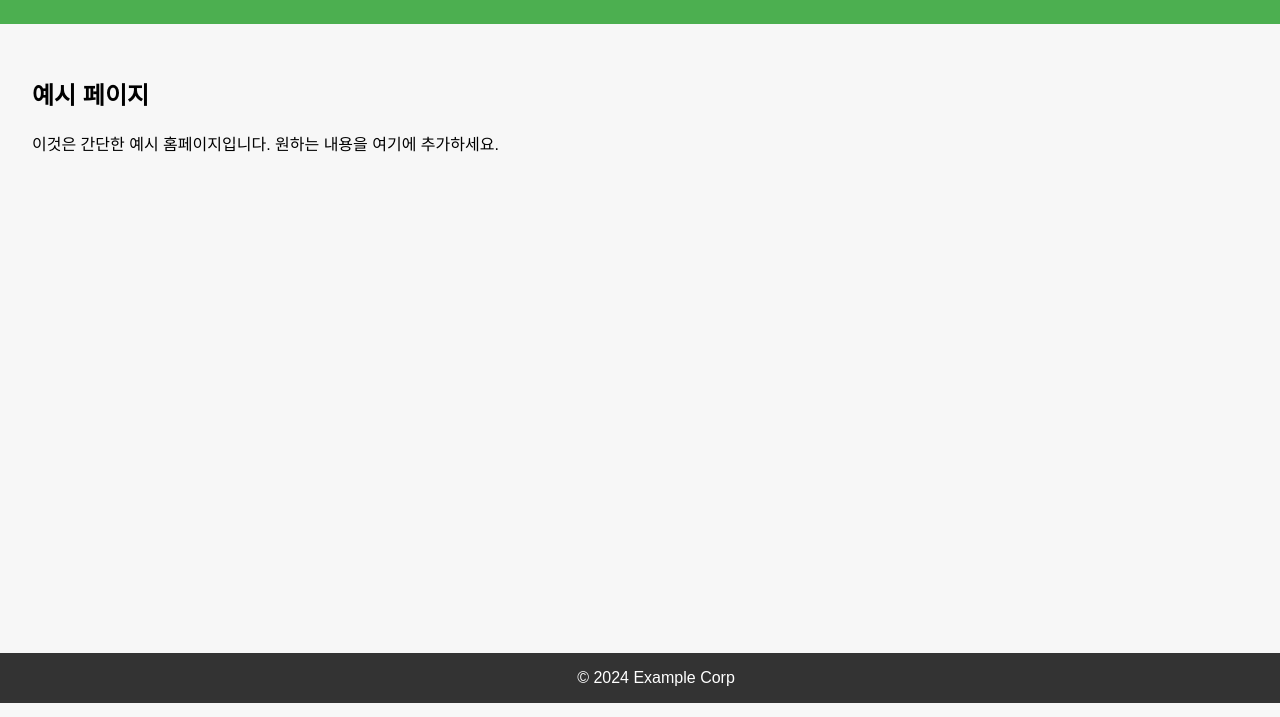
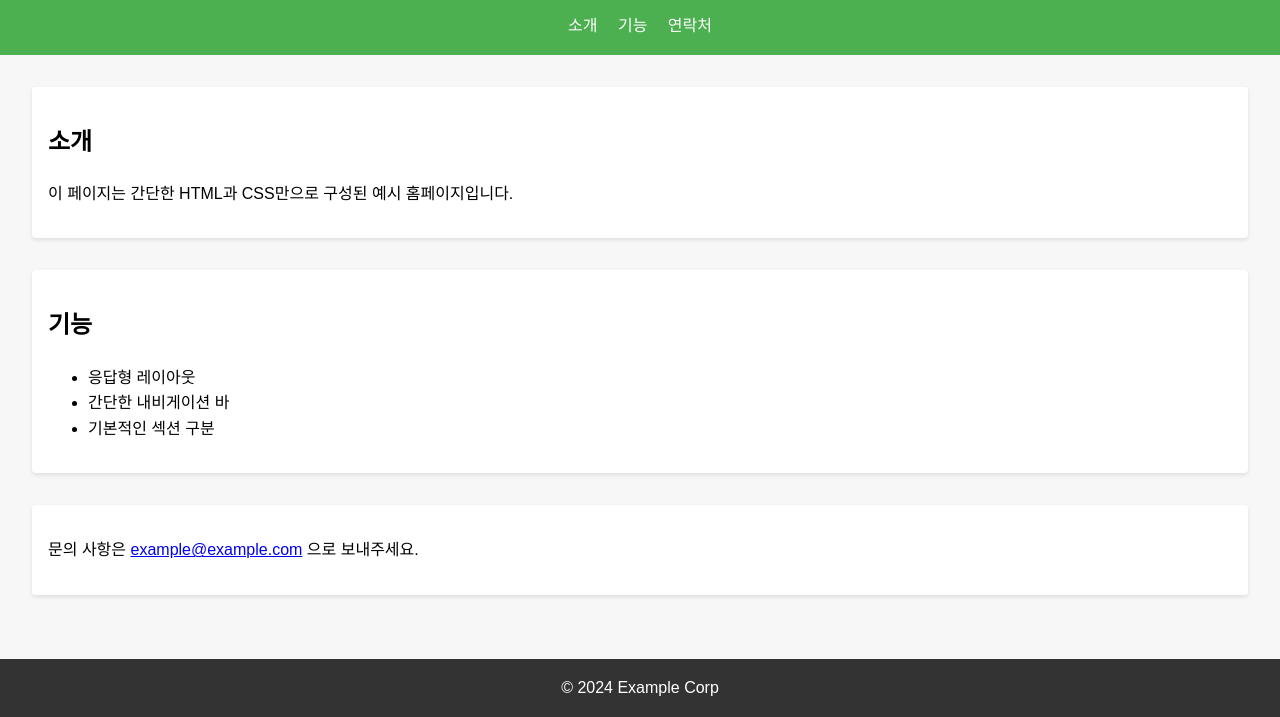
Before and after one commit to ssh9406/test, a plain HTML site: page index.html in a window 1280 px wide. Shown: the part 97-814 px from the top of the page. Drawn offline with Linux system fonts and the light colour scheme.

Commit message:
Improve example homepage and README

```diff
--- a/index.html
+++ b/index.html
@@ -9,6 +9,7 @@
             font-family: Arial, sans-serif;
             margin: 0;
             padding: 0;
+            line-height: 1.6;
             background-color: #f7f7f7;
         }
         header {
@@ -17,27 +18,57 @@
             padding: 1rem;
             text-align: center;
         }
+        nav {
+            margin-top: 0.5rem;
+        }
+        nav a {
+            color: white;
+            margin: 0 0.5rem;
+            text-decoration: none;
+        }
         main {
             padding: 2rem;
+        }
+        section {
+            margin-bottom: 2rem;
+            background-color: #fff;
+            padding: 1rem;
+            border-radius: 4px;
+            box-shadow: 0 2px 4px rgba(0,0,0,0.1);
         }
         footer {
             background-color: #333;
             color: white;
             text-align: center;
             padding: 1rem;
-            position: fixed;
-            bottom: 0;
-            width: 100%;
         }
     </style>
 </head>
 <body>
     <header>
         <h1>환영합니다!</h1>
+        <nav>
+            <a href="#intro">소개</a>
+            <a href="#features">기능</a>
+            <a href="#contact">연락처</a>
+        </nav>
     </header>
     <main>
-        <h2>예시 페이지</h2>
-        <p>이것은 간단한 예시 홈페이지입니다. 원하는 내용을 여기에 추가하세요.</p>
+        <section id="intro">
+            <h2>소개</h2>
+            <p>이 페이지는 간단한 HTML과 CSS만으로 구성된 예시 홈페이지입니다.</p>
+        </section>
+        <section id="features">
+            <h2>기능</h2>
+            <ul>
+                <li>응답형 레이아웃</li>
+                <li>간단한 내비게이션 바</li>
+                <li>기본적인 섹션 구분</li>
+            </ul>
+        </section>
+        <section id="contact">
+            <p>문의 사항은 <a href="mailto:example@example.com">example@example.com</a> 으로 보내주세요.</p>
+        </section>
     </main>
     <footer>
         &copy; 2024 Example Corp
```
Also changed, not shown: 1 other file.
